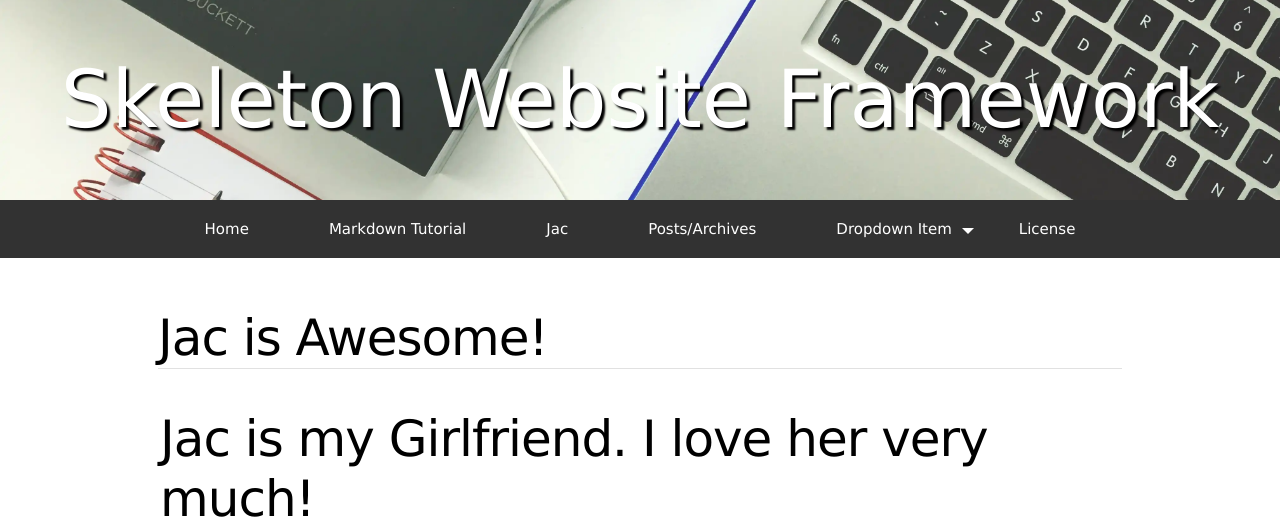
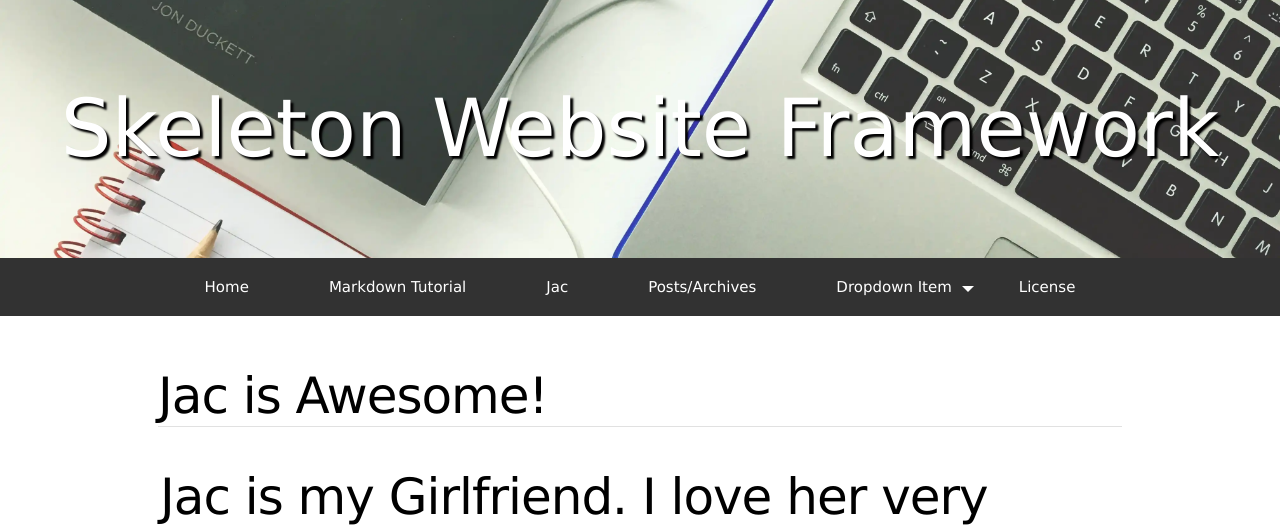
Before and after one commit to ForbodingAngel/simple-website-framework, a PHP site: page /jac in a window 1280 px wide. Shown: the top 527 px of the page. Run offline with PHP 8.4, Linux system fonts and the light colour scheme; data that the repository does not hold is empty.

Commit message:
Fix wonky menu height on subpages

```diff
--- a/themes/skeleton/custom.css
+++ b/themes/skeleton/custom.css
@@ -134,7 +134,7 @@ ol, ul {
 	background-color: rgba(50,50,50,1);
 	width: 100vmax;
 	max-width: 100%;
-	height: 25vmin;
+	height: calc(25vmin + 58px); /* We have to counteract what is being done on the home page */
 	/* Both Chrome and FF support vmax */
 }
 
```
